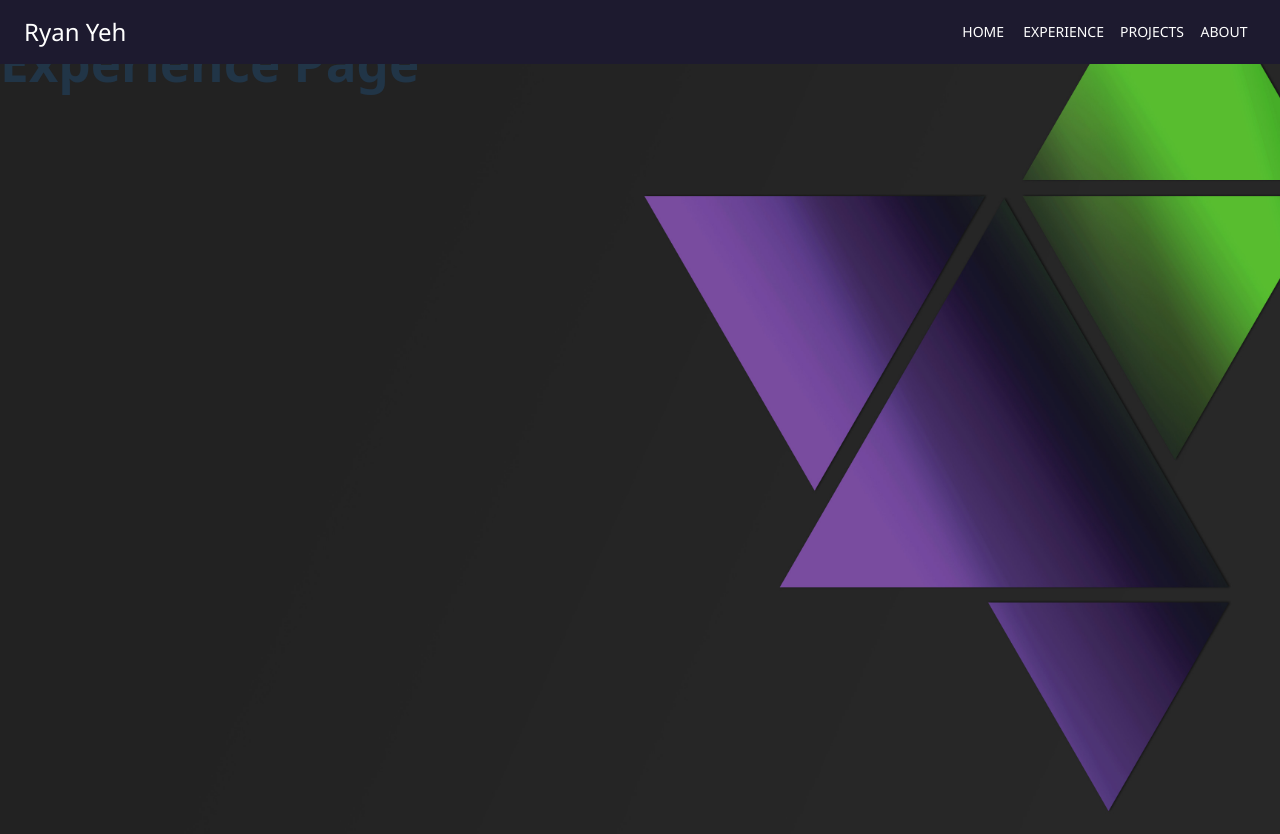
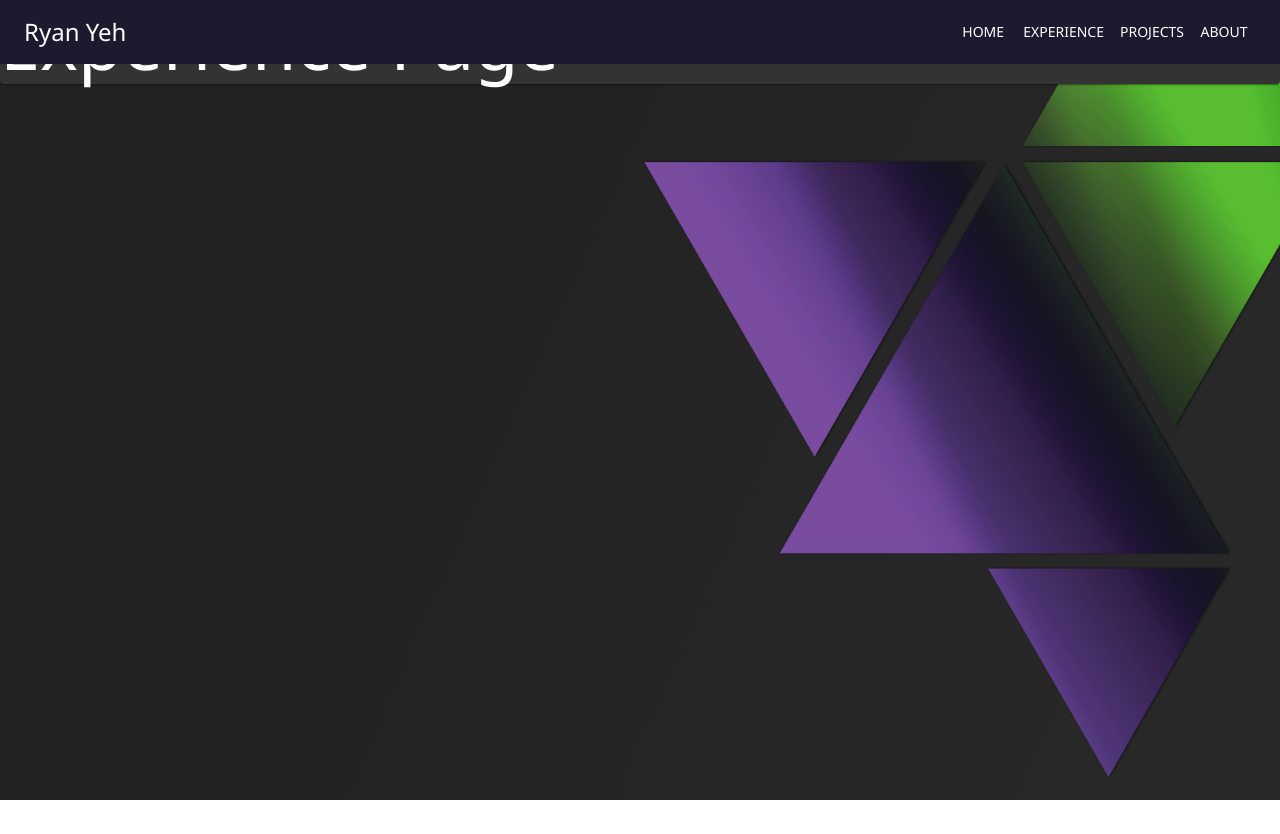
Before and after one commit to r-yeh/r-yeh.github.io, a React (Vite) app: page /#/experience in a window 1280 px wide. After the commit the page ends 800 px from the top, so only its background shows below. Built offline with nearby package versions, Linux system fonts and the light colour scheme.

Commit message:
updated and cleaned theme file

```diff
--- a/src/assets/themes/Theme.jsx
+++ b/src/assets/themes/Theme.jsx
@@ -1,4 +1,4 @@
-import { createTheme } from "@mui/material/styles";
+import {createTheme} from "@mui/material/styles";
 
 const theme = createTheme({
     palette: {
@@ -13,29 +13,28 @@ const theme = createTheme({
             main: '#8BD450'
         },
         background: {
-            default: '#333333'
+            default: '#333333',
+            paper: '#333333'
         }
     },
     typography: {
         fontFamily: 'Segoe UI',
+        allVariants: {
+            color: 'white'
+        },
         h1: {
-            fontFamily: 'Segoe UI',
             fontSize: '4.5rem',
         },
         h2: {
-            fontFamily: 'Segoe UI',
             fontSize: '3rem',
         },
         h3: {
-            fontFamily: 'Segoe UI',
             fontSize: '2rem',
         },
         h6: {
-            fontFamily: 'Segoe UI',
             fontSize: '1.5rem',
         },
         body1: {
-            fontFamily: 'Segoe UI',
             fontSize: '1.3rem',
         }
 
--- a/src/pages/Experience/index.jsx
+++ b/src/pages/Experience/index.jsx
@@ -1,11 +1,15 @@
 import React from 'react';
+import Paper from '@mui/material/Paper';
+import Typography from "@mui/material/Typography";
 
 import '../../styles/common.css'
 
 const Experience = () => {
     return (
         <div className="page">
-            <h1>Experience Page</h1>
+            <Paper sx={{ backgroundColor: "background.main" }} elevation={1}>
+                <Typography variant="h1">Experience Page</Typography>
+            </Paper>
         </div>
     )
 }
```
